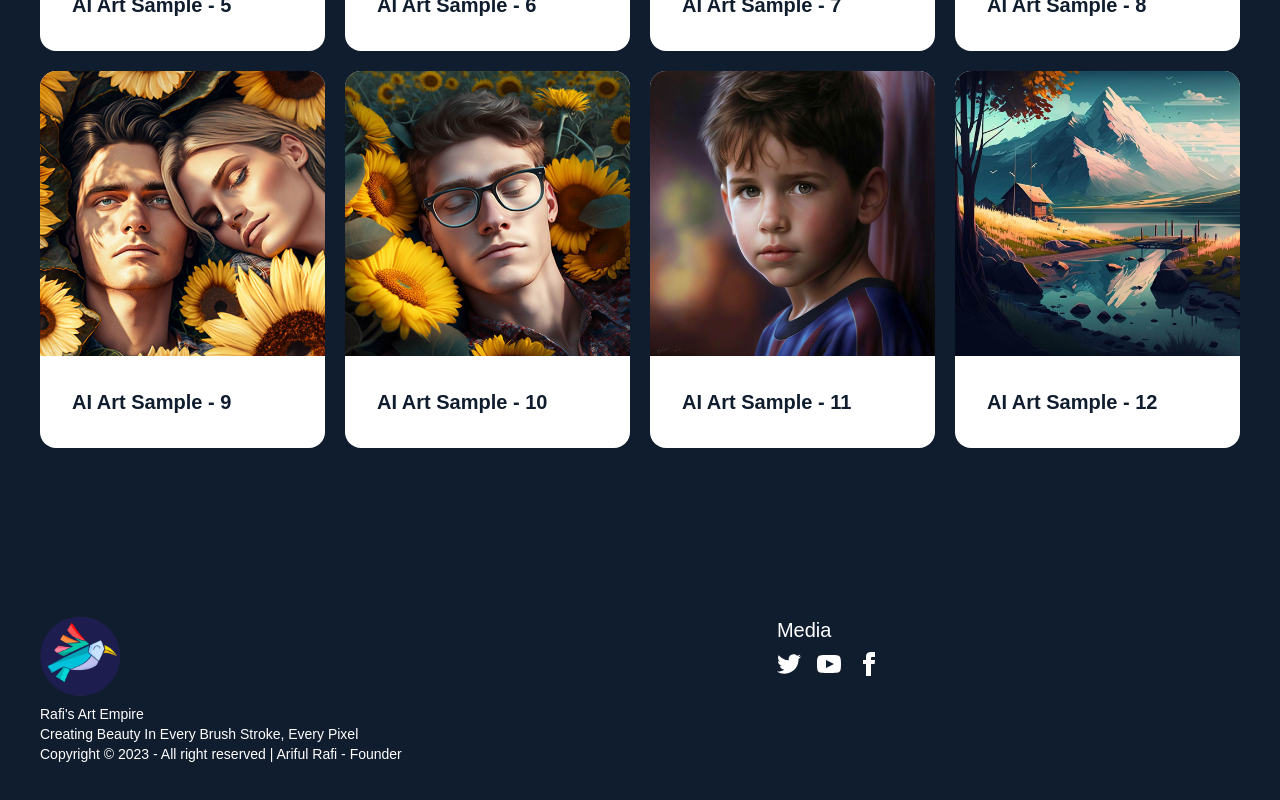
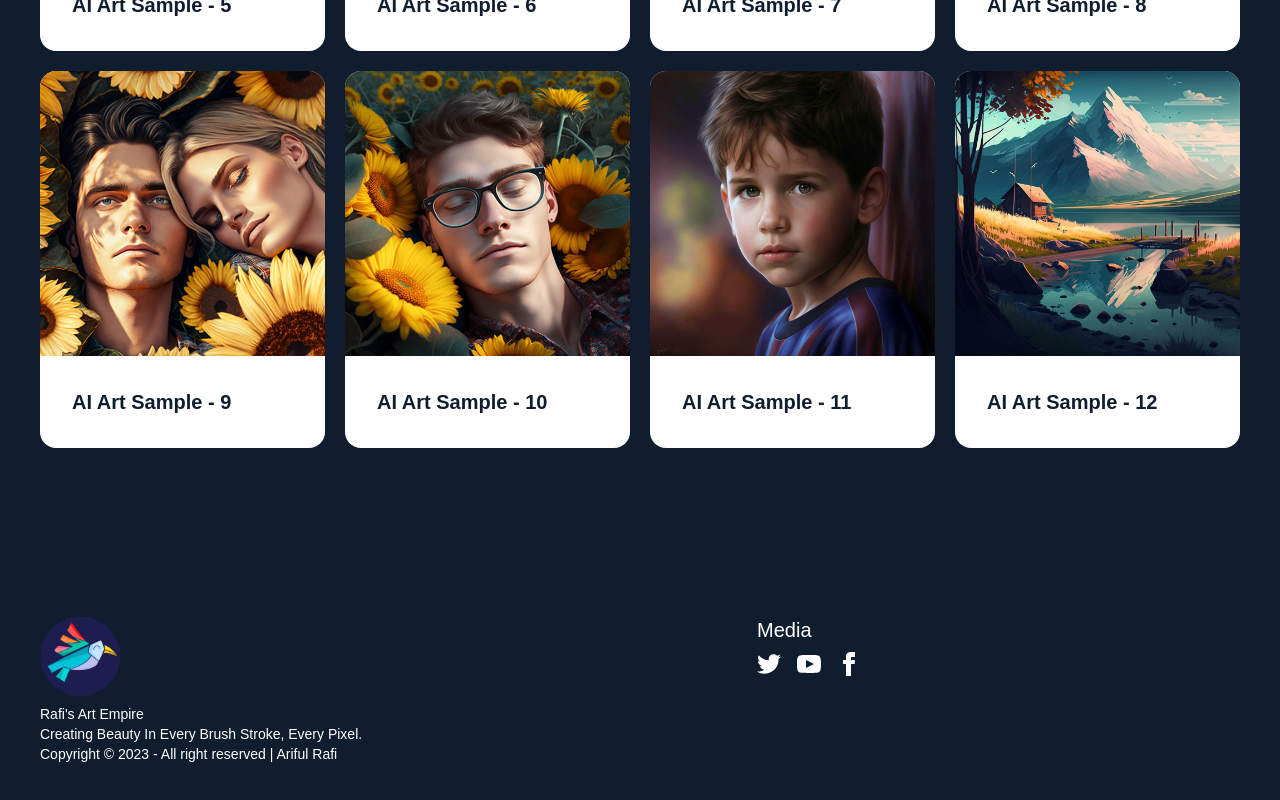
Before and after one commit to mdadib300/Art-empire, a React (Create React App) app: page / in a window 1280 px wide. Shown: the part 4058-4858 px from the top of the page. Built offline with nearby package versions, Linux system fonts and the light colour scheme; a web font is replaced by a local one.

Commit message:
Footer correction added

```diff
--- a/src/components/Footer/Footer.js
+++ b/src/components/Footer/Footer.js
@@ -3,17 +3,17 @@
 
 const Footer = () => {
     return (
-        <footer className="footer p-10 bg-primary text-white">
+        <footer className="footer p-10 text-white">
             <div>
-                <img src={brandLogo} className="w-20"></img>
-                <p>Rafi's Art Empire<br />Creating Beauty In Every Brush Stroke, Every Pixel<br />Copyright © 2023 - All right reserved | Ariful Rafi - Founder</p>
+                <img src={brandLogo} alt="Brand Logo - Rafi's Art Empire" className="w-20"></img>
+                <p>Rafi's Art Empire<br />Creating Beauty In Every Brush Stroke, Every Pixel.<br />Copyright © 2023 - All right reserved | Ariful Rafi</p>
             </div>
             <div>
                 <span className="text-xl">Media</span>
                 <div className="grid grid-flow-col gap-4">
-                    <a><svg xmlns="http://www.w3.org/2000/svg" width="24" height="24" viewBox="0 0 24 24" className="fill-current"><path d="M24 4.557c-.883.392-1.832.656-2.828.775 1.017-.609 1.798-1.574 2.165-2.724-.951.564-2.005.974-3.127 1.195-.897-.957-2.178-1.555-3.594-1.555-3.179 0-5.515 2.966-4.797 6.045-4.091-.205-7.719-2.165-10.148-5.144-1.29 2.213-.669 5.108 1.523 6.574-.806-.026-1.566-.247-2.229-.616-.054 2.281 1.581 4.415 3.949 4.89-.693.188-1.452.232-2.224.084.626 1.956 2.444 3.379 4.6 3.419-2.07 1.623-4.678 2.348-7.29 2.04 2.179 1.397 4.768 2.212 7.548 2.212 9.142 0 14.307-7.721 13.995-14.646.962-.695 1.797-1.562 2.457-2.549z"></path></svg></a>
-                    <a><svg xmlns="http://www.w3.org/2000/svg" width="24" height="24" viewBox="0 0 24 24" className="fill-current"><path d="M19.615 3.184c-3.604-.246-11.631-.245-15.23 0-3.897.266-4.356 2.62-4.385 8.816.029 6.185.484 8.549 4.385 8.816 3.6.245 11.626.246 15.23 0 3.897-.266 4.356-2.62 4.385-8.816-.029-6.185-.484-8.549-4.385-8.816zm-10.615 12.816v-8l8 3.993-8 4.007z"></path></svg></a>
-                    <a><svg xmlns="http://www.w3.org/2000/svg" width="24" height="24" viewBox="0 0 24 24" className="fill-current"><path d="M9 8h-3v4h3v12h5v-12h3.642l.358-4h-4v-1.667c0-.955.192-1.333 1.115-1.333h2.885v-5h-3.808c-3.596 0-5.192 1.583-5.192 4.615v3.385z"></path></svg></a>
+                    <a href='*'><svg xmlns="http://www.w3.org/2000/svg" width="24" height="24" viewBox="0 0 24 24" className="fill-current"><path d="M24 4.557c-.883.392-1.832.656-2.828.775 1.017-.609 1.798-1.574 2.165-2.724-.951.564-2.005.974-3.127 1.195-.897-.957-2.178-1.555-3.594-1.555-3.179 0-5.515 2.966-4.797 6.045-4.091-.205-7.719-2.165-10.148-5.144-1.29 2.213-.669 5.108 1.523 6.574-.806-.026-1.566-.247-2.229-.616-.054 2.281 1.581 4.415 3.949 4.89-.693.188-1.452.232-2.224.084.626 1.956 2.444 3.379 4.6 3.419-2.07 1.623-4.678 2.348-7.29 2.04 2.179 1.397 4.768 2.212 7.548 2.212 9.142 0 14.307-7.721 13.995-14.646.962-.695 1.797-1.562 2.457-2.549z"></path></svg></a>
+                    <a href='*'><svg xmlns="http://www.w3.org/2000/svg" width="24" height="24" viewBox="0 0 24 24" className="fill-current"><path d="M19.615 3.184c-3.604-.246-11.631-.245-15.23 0-3.897.266-4.356 2.62-4.385 8.816.029 6.185.484 8.549 4.385 8.816 3.6.245 11.626.246 15.23 0 3.897-.266 4.356-2.62 4.385-8.816-.029-6.185-.484-8.549-4.385-8.816zm-10.615 12.816v-8l8 3.993-8 4.007z"></path></svg></a>
+                    <a href='*'><svg xmlns="http://www.w3.org/2000/svg" width="24" height="24" viewBox="0 0 24 24" className="fill-current"><path d="M9 8h-3v4h3v12h5v-12h3.642l.358-4h-4v-1.667c0-.955.192-1.333 1.115-1.333h2.885v-5h-3.808c-3.596 0-5.192 1.583-5.192 4.615v3.385z"></path></svg></a>
                 </div>
             </div>
         </footer>
```
